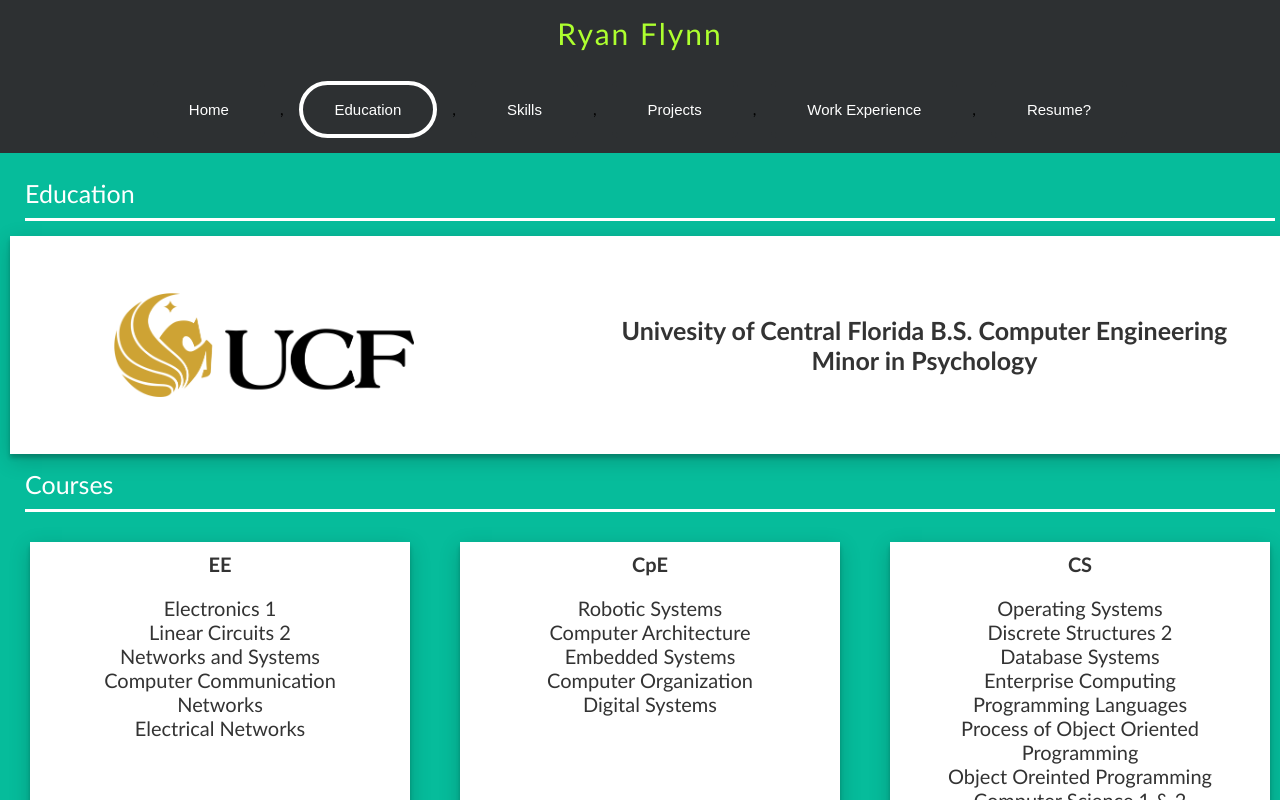
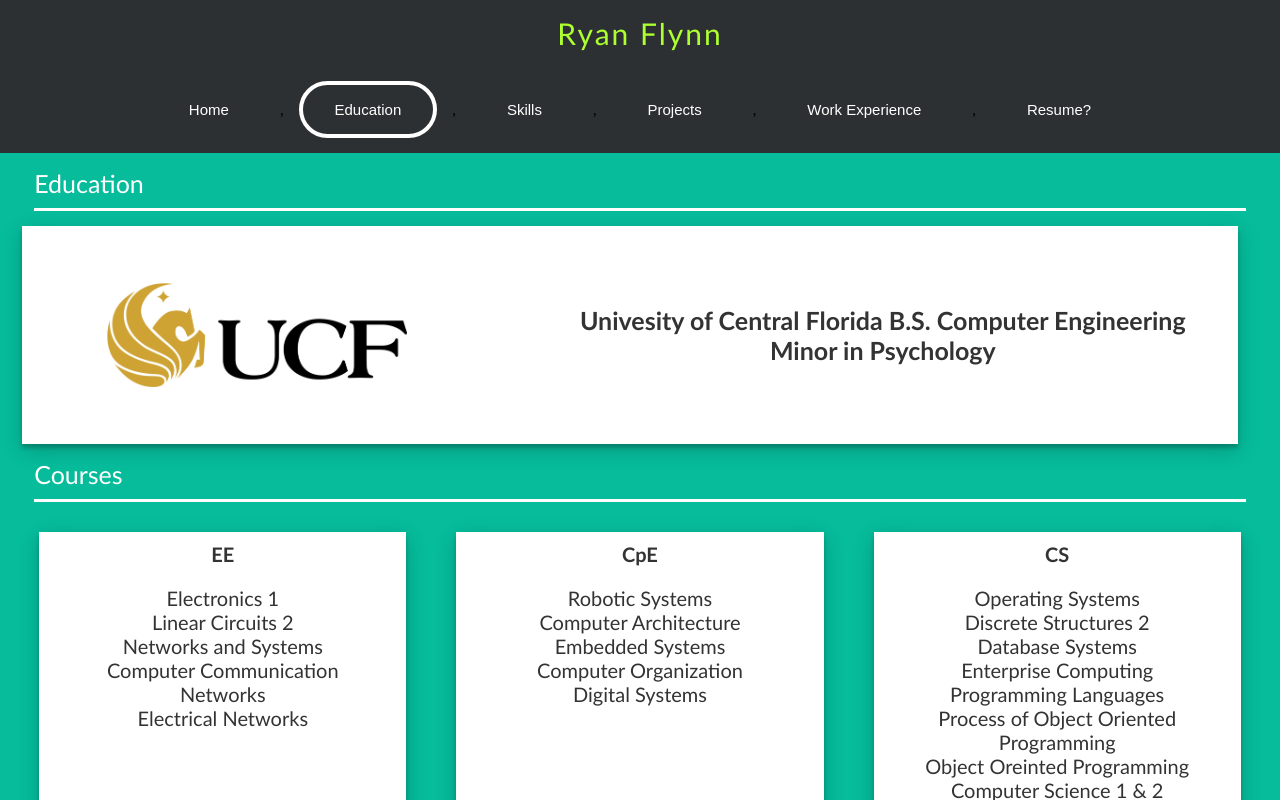
Before and after one commit to rflynn523/Portfolio, a React app: page / in a window 1280 px wide. Both pictures are taken after a click on the button "Education". Shown: the top 800 px of the page. Built offline with nearby package versions, Linux system fonts and the light colour scheme.

```diff
--- a/src/Components/App/App.css
+++ b/src/Components/App/App.css
@@ -7,9 +7,6 @@
   font-family: "Trebuchet MS";
 
   overflow-x: hidden;
-
-
-
 }
 
 /* Intro paragraph */
--- a/src/Components/NavBar/NavBar.js
+++ b/src/Components/NavBar/NavBar.js
@@ -13,7 +13,7 @@
             <div className="grid-navBar">
                 <div className="name">Ryan Flynn</div>
 
-                <Button id = "Home"             onClick={this.props.onClick} />,
+                <Button className = "unselected" id = "Home"             onClick={this.props.onClick} />,
                 <Button id = "Education"        onClick={this.props.onClick} />,
                 <Button id = "Skills"           onClick={this.props.onClick} />,
                 <Button id = "Projects"         onClick={this.props.onClick} />,
--- a/src/Components/Pages/Education/Education.css
+++ b/src/Components/Pages/Education/Education.css
@@ -4,13 +4,10 @@
     display: grid;
     grid-template-rows: 1fr 3fr 1fr 6fr;
 
-    padding: 10px;
-
     width: 100vw;
     height: 100vh;
 
-    /* Maybe why it is scrolling? */
-    overflow: auto;
+    justify-content: center;
 
 }
 
@@ -33,6 +30,8 @@
     display: grid;
     grid-template-columns: repeat(1fr, 10);
 
+    width: 95vw;
+
     background-color: #fff;
     color: #333;
 
@@ -40,12 +39,15 @@
     text-align: center;
     box-shadow: 0 4px 4px 0 rgba(0, 0, 0, 0.2), 0 6px 20px 0 rgba(0, 0, 0, 0.19);
 
+    margin-left: 3px;
+    margin-right: 3px;
+
 }
 
 /* UCF Image */
 img
 {
-    padding: 20px;
+    padding: 15px;
     grid-column-start: 3;
     grid-column-end: 6;
 }
@@ -66,4 +68,6 @@
     display: grid;
     grid-template-columns: repeat(3, 1fr);
     grid-column-gap: 10px;
+
+    width: 97vw;
 }
```
